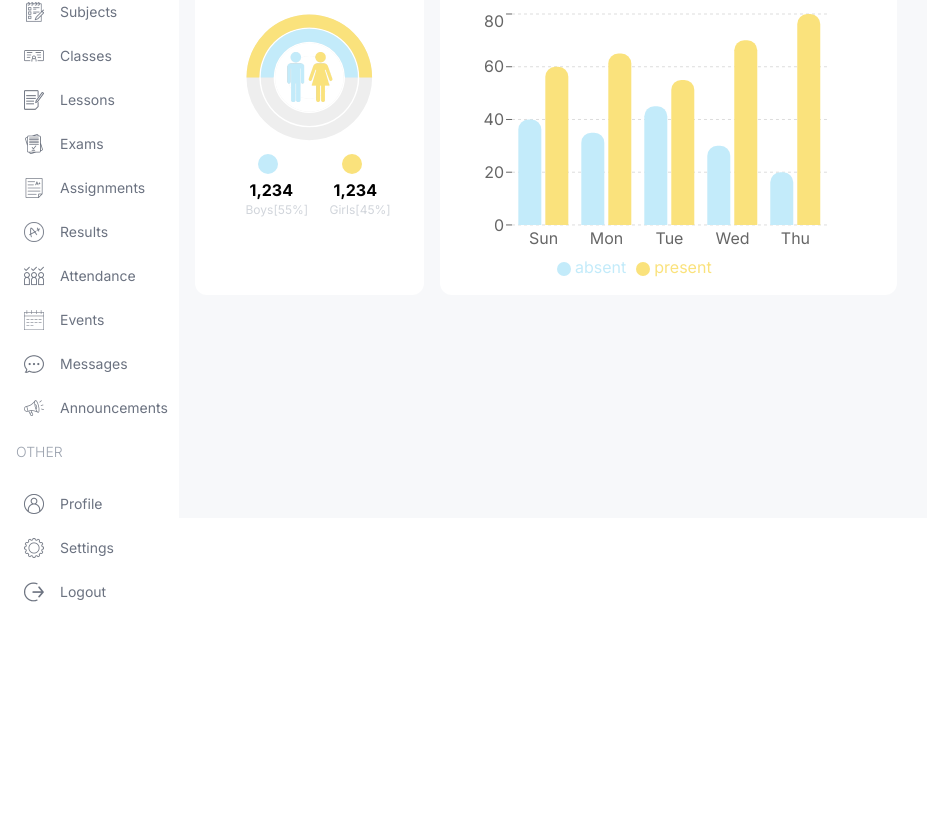
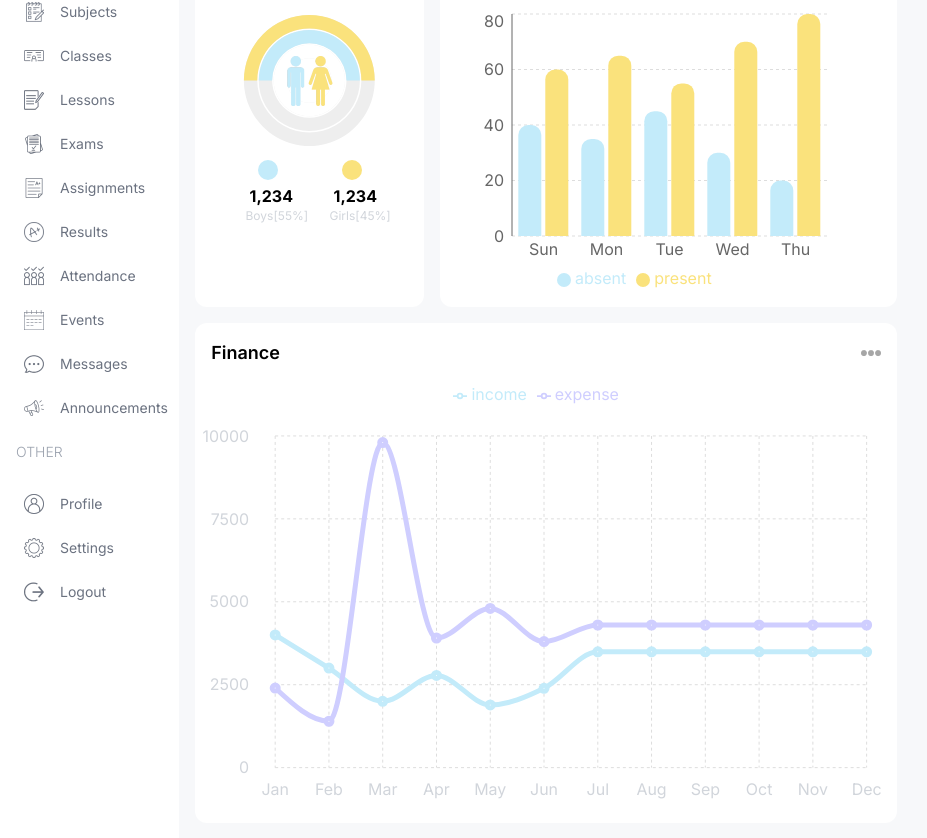
Before and after one commit to Miloud73/Shool-managment-dashboard, a Next.js app: page /admin in a window 1280 px wide. Shown: the part 282-1120 px from the top of the page, without its empty margins (0-927 px from the left). Before the commit the page ends 892 px from the top, so only its background shows below. Built offline with nearby package versions, Linux system fonts and the light colour scheme.

Commit message:
implement financeCharts

```diff
--- a/src/app/(dashboard)/admin/page.tsx
+++ b/src/app/(dashboard)/admin/page.tsx
@@ -1,5 +1,6 @@
 import AttendenceCharts from "@/components/AttendenceCharts";
 import CountCharts from "@/components/CountCharts";
+import FinanceCharts from "@/components/FinanceCharts";
 import UserCard from "@/components/UserCard";
 import type { Metadata } from "next";
 import React from "react";
@@ -15,25 +16,24 @@ const AdminPage = () => {
       <div className="w-full lg:w-2/3 ">
         <div className="flex gap-4 justify-between flex-wrap">
           <UserCard type="student" />
-          <UserCard type="admin"/>
-          <UserCard type="teacher"/>
-          <UserCard type="staff"/>
+          <UserCard type="admin" />
+          <UserCard type="teacher" />
+          <UserCard type="staff" />
         </div>
         <div className="flex gap-4 flex-col lg:flex-row pt-4">
-          <div className="w-full lg:w-1/3 h-[450px]">
+          <div className="relative w-full lg:w-1/3 h-[350px]">
             <CountCharts />
-
           </div>
-          <div className="w-full lg:w-2/3 h-[450px] flex flex-col gap-8">
-            <AttendenceCharts/>
+          <div className="relative w-full lg:w-2/3 h-[350px] flex flex-col gap-8">
+            <AttendenceCharts />
           </div>
-
         </div>
-        <div className=""></div>
+        <div className="w-full pt-4">
+          <FinanceCharts />
+        </div>
       </div>
       {/* RIGHT SIDE */}
       <div className="w-full lg:w-1/3 ">RIGHT</div>
-
     </div>
   );
 };
--- a/src/app/(dashboard)/layout.tsx
+++ b/src/app/(dashboard)/layout.tsx
@@ -9,7 +9,7 @@ export default function DashboardLayout({
   children: React.ReactNode;
 }>) {
   return (
-    <div className="h-screen flex">
+    <div className="h-full flex">
       {/* LEFT */}
       <div className="w-[14%] md:w-[8%] lg:w-[16%] xl:w-[14%] p-4">
         <Link
--- a/src/components/AttendenceCharts.tsx
+++ b/src/components/AttendenceCharts.tsx
@@ -49,7 +49,7 @@ const data = [
 
 const AttendenceCharts = () => {
   return (
-    <div className="bg-white rounded-xl w-full h-[75%] p-4">
+    <div className="bg-white rounded-xl w-full h-[350px] p-4">
       <div className="flex justify-between items-center">
         <h1 className="text-lg font-semibold">Attendence</h1>
         <Image src="/moreDark.png" alt="moreDark icon" width={20} height={20} />
@@ -69,7 +69,7 @@ const AttendenceCharts = () => {
           >
             <CartesianGrid strokeDasharray="3 3" vertical={false} stroke="#ddd"/>
             <XAxis dataKey="name" axisLine={false} tickLine={false}/>
-            <YAxis axisLine={false}/>
+            <YAxis tickLine={false}/>
             <Tooltip />
             <Legend />
             <Bar
--- a/src/components/CountCharts.tsx
+++ b/src/components/CountCharts.tsx
@@ -28,7 +28,7 @@ const data = [
 
 const CountCharts = () => {
   return (
-    <div className="bg-white rounded-xl w-full h-[75%] p-4">
+    <div className="bg-white rounded-xl w-full h-[350px] p-4">
       <div className="flex justify-between items-center">
         <h1 className="text-lg font-semibold">Students</h1>
         <Image src="/moreDark.png" alt="moreDark icon" width={20} height={20} />
--- /dev/null
+++ b/src/components/FinanceCharts.tsx
@@ -0,0 +1,134 @@
+"use client";
+import React from "react";
+import Image from "next/image";
+import {
+  LineChart,
+  Line,
+  XAxis,
+  YAxis,
+  CartesianGrid,
+  Tooltip,
+  Legend,
+  ResponsiveContainer,
+} from "recharts";
+
+const data = [
+  {
+    name: "Jan",
+    income: 4000,
+    expense: 2400,
+  },
+  {
+    name: "Feb",
+    income: 3000,
+    expense: 1398,
+  },
+  {
+    name: "Mar",
+    income: 2000,
+    expense: 9800,
+  },
+  {
+    name: "Apr",
+    income: 2780,
+    expense: 3908,
+  },
+  {
+    name: "May",
+    income: 1890,
+    expense: 4800,
+  },
+  {
+    name: "Jun",
+    income: 2390,
+    expense: 3800,
+  },
+  {
+    name: "Jul",
+    income: 3490,
+    expense: 4300,
+  },
+  {
+    name: "Aug",
+    income: 3490,
+    expense: 4300,
+  },
+  {
+    name: "Sep",
+    income: 3490,
+    expense: 4300,
+  },
+  {
+    name: "Oct",
+    income: 3490,
+    expense: 4300,
+  },
+  {
+    name: "Nov",
+    income: 3490,
+    expense: 4300,
+  },
+  {
+    name: "Dec",
+    income: 3490,
+    expense: 4300,
+  },
+];
+const FinanceCharts = () => {
+  return (
+    <div className="bg-white rounded-xl w-full h-[500px] pt-4">
+      <div className="flex justify-between items-center pl-4 pr-4">
+        <h1 className="text-lg font-semibold">Finance</h1>
+        <Image src="/moreDark.png" alt="moreDark icon" width={20} height={20} />
+      </div>
+      <ResponsiveContainer width="100%" height="90%">
+        <LineChart
+          width={500}
+          height={300}
+          data={data}
+          margin={{
+            top: 5,
+            right: 30,
+            left: 20,
+            bottom: 5,
+          }}
+        >
+          <CartesianGrid strokeDasharray="3 3" stroke="#ddd" />
+          <XAxis
+            dataKey="name"
+            axisLine={false}
+            tick={{ fill: "#d1d5db" }}
+            tickLine={false}
+            tickMargin={10}
+          />
+          <YAxis
+            axisLine={false}
+            tick={{ fill: "#d1d5db" }}
+            tickLine={false}
+            tickMargin={20}
+          />
+          <Tooltip />
+          <Legend
+            align="center"
+            verticalAlign="top"
+            wrapperStyle={{ paddingTop: "10px", paddingBottom: "30px" }}
+          />
+          <Line
+            type="monotone"
+            dataKey="income"
+            stroke="#C3EBFA"
+            strokeWidth={5}
+          />
+          <Line
+            type="monotone"
+            dataKey="expense"
+            stroke="#CFCEFF"
+            strokeWidth={5}
+          />
+        </LineChart>
+      </ResponsiveContainer>
+    </div>
+  );
+};
+
+export default FinanceCharts;
```
